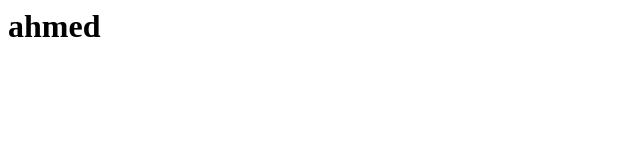
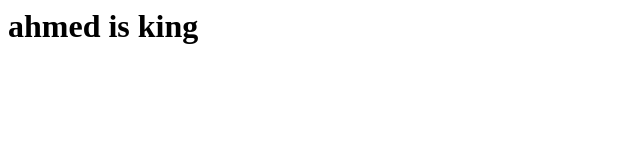
Before and after one commit to ah-0/notification, a plain HTML site: page index.html in a window 1280 px wide. Shown: the whole page, without its empty margins (0-640 px from the left). Drawn offline with Linux system fonts and the light colour scheme.

Commit message:
Update index.html

```diff
--- a/index.html
+++ b/index.html
@@ -1 +1 @@
-<h1>ahmed</h1>
+<h1>ahmed is king </h1>
```
